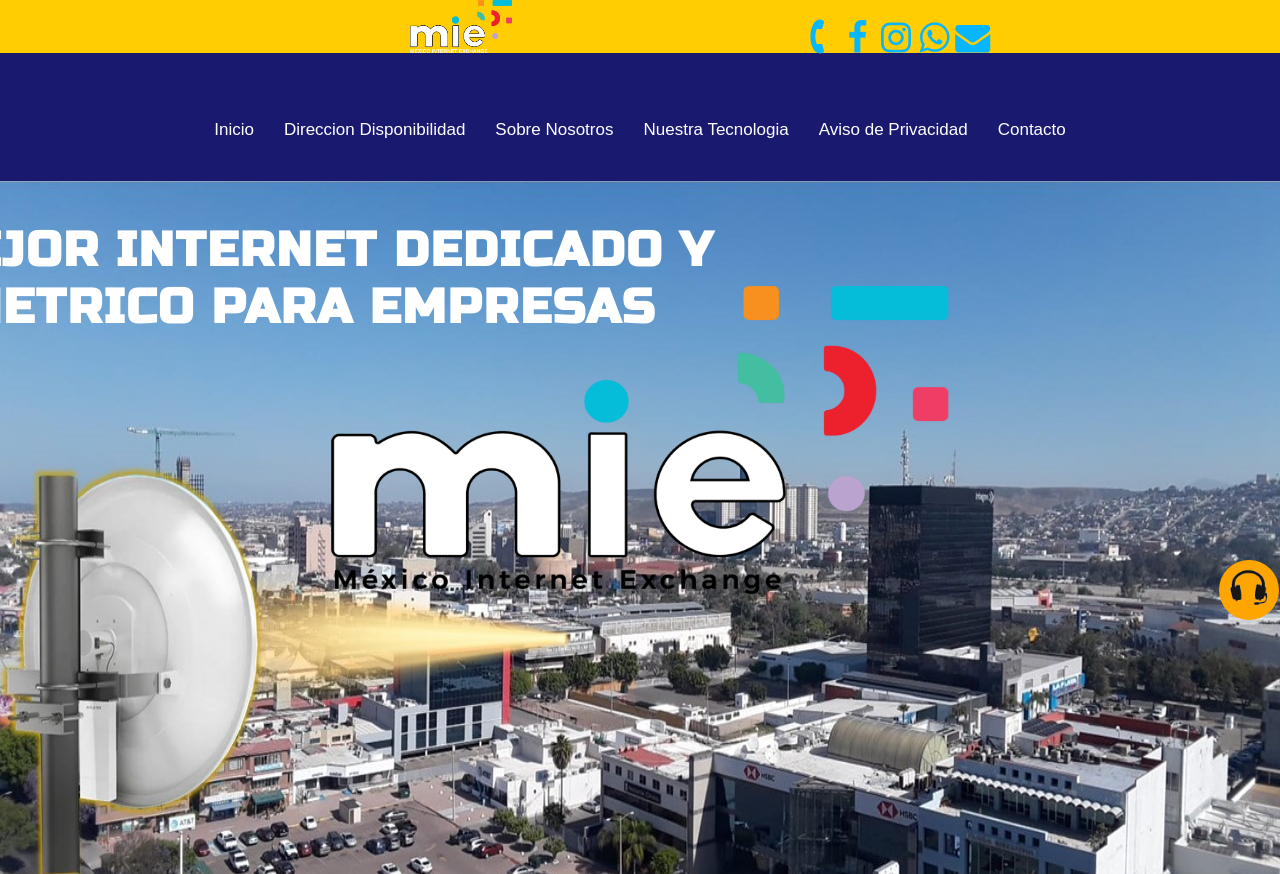
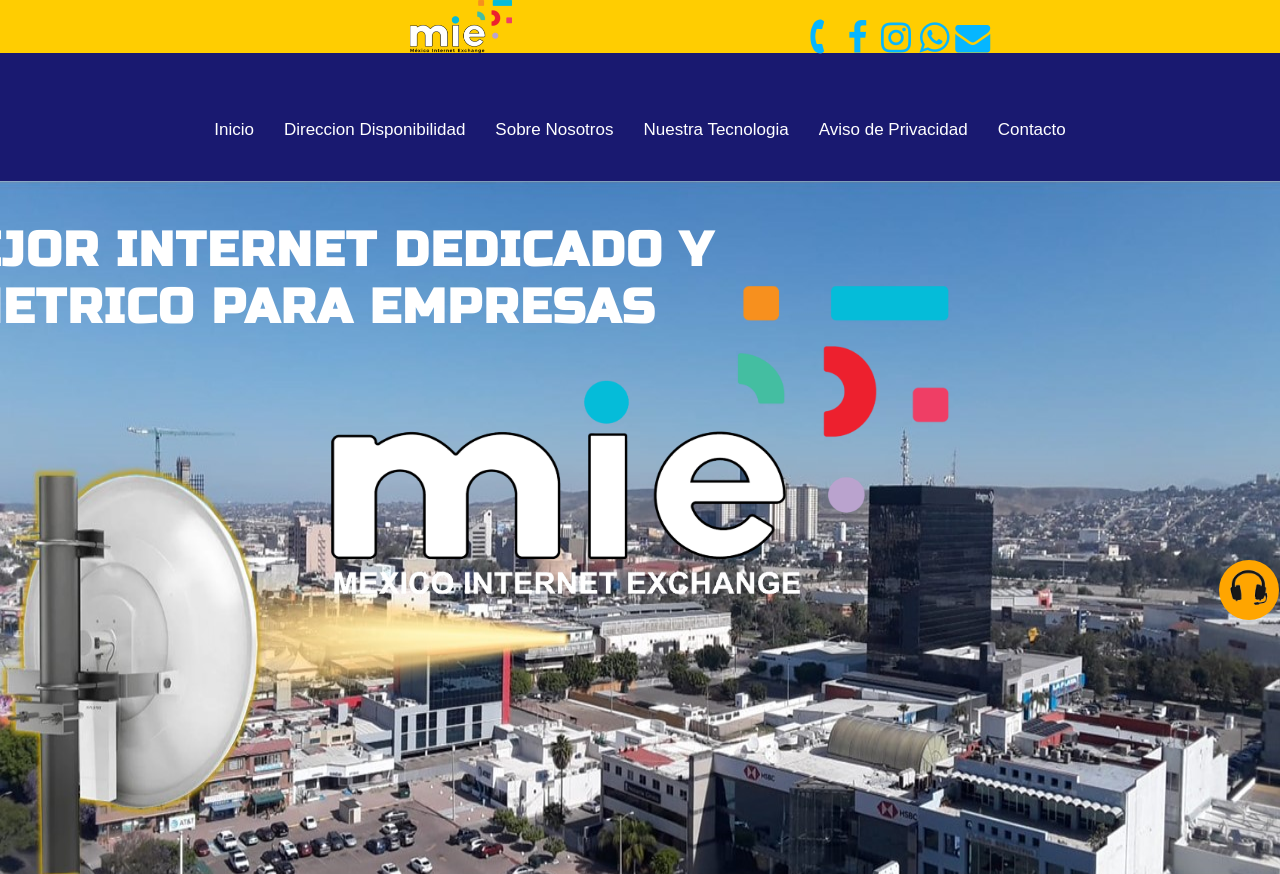
Before and after one commit to TrueCoder2000/mie.github.io, a plain HTML site: page index.html in a window 1280 px wide. Shown: the top 874 px of the page. Drawn offline with Linux system fonts and the light colour scheme; a web font is replaced by a local one.

Commit message:
Update index.html

```diff
--- a/index.html
+++ b/index.html
@@ -20,7 +20,7 @@
                 <!--<img src="imaje/next-container.jpg">-->
 
                 <div class="logo-container">
-                    <img class="logo-container-animation" src="logo/mie_logo_x.png">
+                    <img class="logo-container-animation" src="logo/mie_logo_xx.png">
                     <!--<img class="logo-container-animation" src="logo/MIE_LOGO_GOOD.jpg">-->
                 </div>
                 <!--<div class="texto">
@@ -34,7 +34,7 @@
 
             <div class="div-logo-icones">
                 <div class="logo">
-                    <img class="image-logo" src="logo/mie_logo_xx.png">
+                    <img class="image-logo" src="logo/mie_logo_x.png">
                 </div>
 
                 <div class="div-icones">
```
